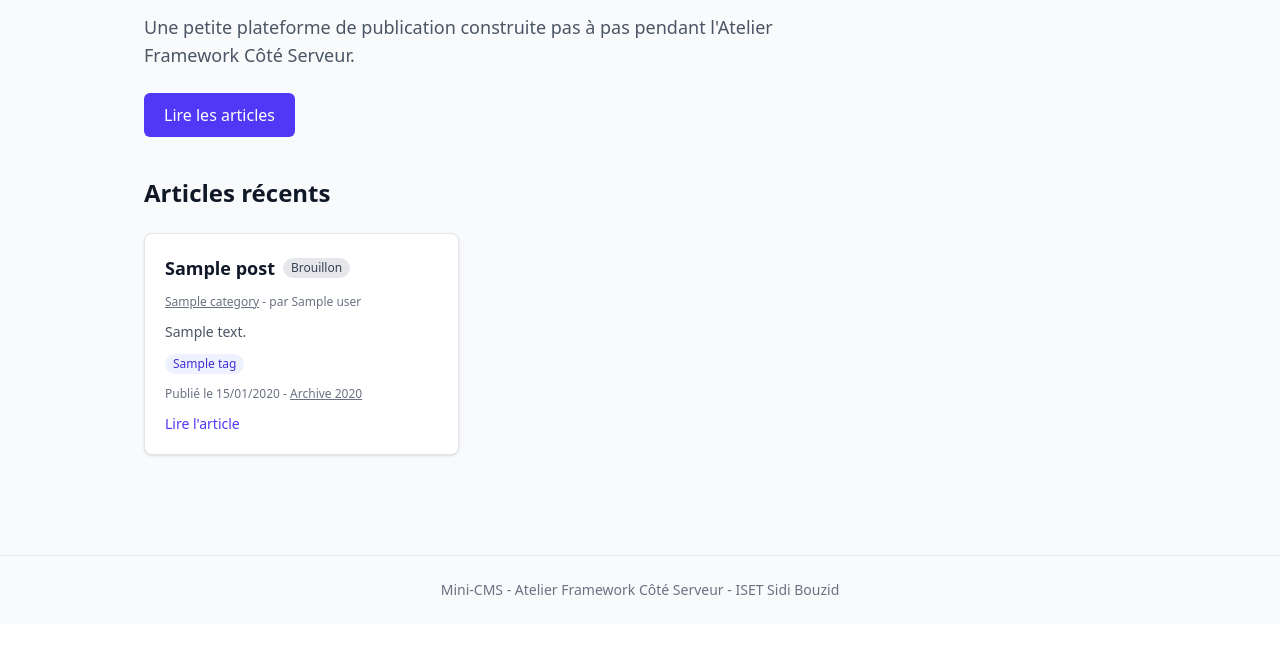
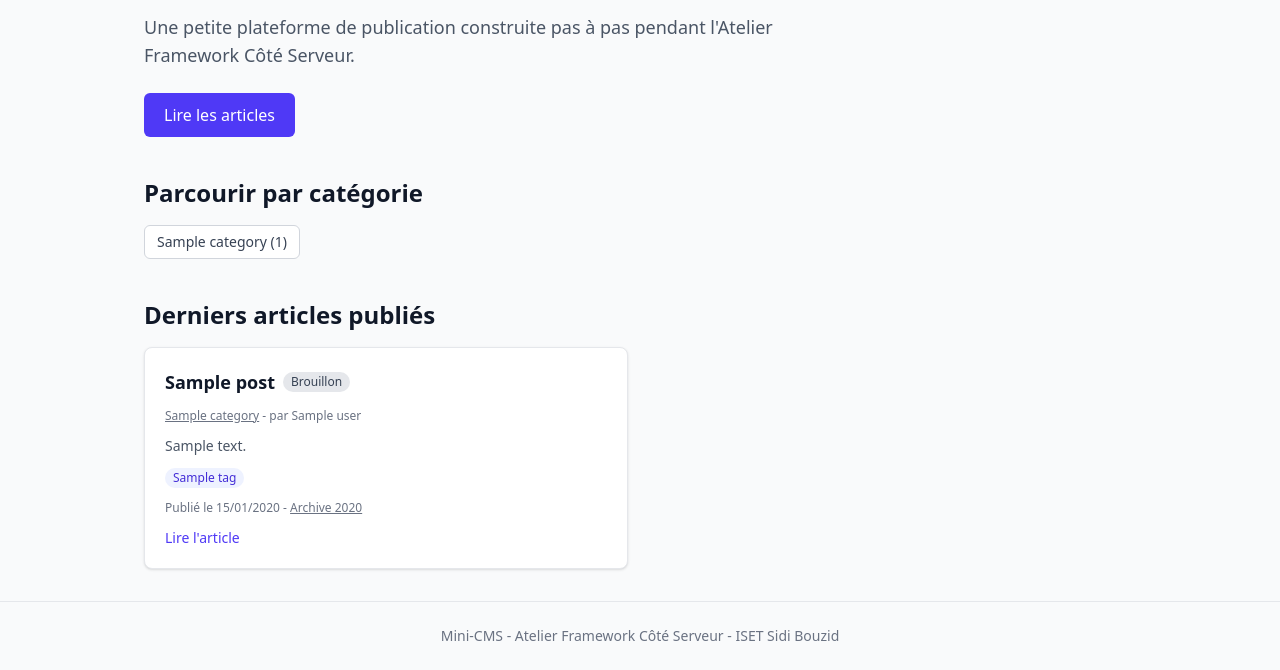
Before and after one commit to Oumayma-miri/mini-cms, a Laravel app: template resources/views/home.blade.php in a window 1280 px wide. Shown: the part 176-846 px from the top of the page. Before the commit the page ends 771 px from the top, so only its background shows below. Run offline with Laravel 12, Linux system fonts and the light colour scheme; the template is opened without the code that fills it: most values are stand-ins (such as "Sample title", 1, 10 or a date in 2020); style sheets or scripts are compiled from the project's sources.

Commit message:
Tester les categories et les tags

```diff
--- a/app/Http/Controllers/PageController.php
+++ b/app/Http/Controllers/PageController.php
@@ -2,7 +2,9 @@
 
 namespace App\Http\Controllers;
 
+use App\Models\Category;
 use App\Models\Post;
+use Illuminate\Database\Eloquent\Builder;
 use Illuminate\View\View;
 
 class PageController extends Controller
@@ -14,6 +16,9 @@ class PageController extends Controller
                 ->with('user', 'category', 'tags')
                 ->latest('published_at')
                 ->take(3)
+                ->get(),
+            'categories' => Category::withCount(['posts' => fn (Builder $query) => $query->published()])
+                ->orderBy('name')
                 ->get(),
         ]);
     }
--- a/resources/views/home.blade.php
+++ b/resources/views/home.blade.php
@@ -11,15 +11,24 @@
         </a>
     </section>
 
-    <section>
-        <h2 class="text-2xl font-bold mb-6">Articles récents</h2>
+    <h2 class="text-2xl font-bold mb-4">Parcourir par catégorie</h2>
+    <ul class="mb-10 flex flex-wrap gap-3" aria-label="Catégories">
+        @foreach ($categories as $category)
+            <li>
+                <a href="{{ route('posts.category', $category) }}" class="inline-block rounded-md border border-gray-300 bg-white px-3 py-1.5 text-sm text-gray-700 hover:border-indigo-600 hover:text-indigo-600">{{ $category->name }} ({{ $category->posts_count }})</a>
+            </li>
+        @endforeach
+    </ul>
 
-        <div class="grid gap-6 md:grid-cols-2 lg:grid-cols-3">
-            @forelse ($latestPosts as $post)
-                <x-post-card :post="$post" />
-            @empty
-                <p class="text-gray-600">Aucun article publié pour le moment.</p>
-            @endforelse
-        </div>
-    </section>
+    <h2 class="text-2xl font-bold mb-4">Derniers articles publiés</h2>
+
+    <div class="grid gap-6 md:grid-cols-2">
+        @forelse ($latestPosts as $post)
+            <x-post-card :post="$post" />
+        @empty
+            <x-alert type="info" title="Aucun article publié" class="md:col-span-2">
+                Les articles publiés apparaîtront ici.
+            </x-alert>
+        @endforelse
+    </div>
 </x-layout>
```
Also changed, not shown: tests/Feature/PostTaxonomyTest.php (added, +90 -0 lines).
